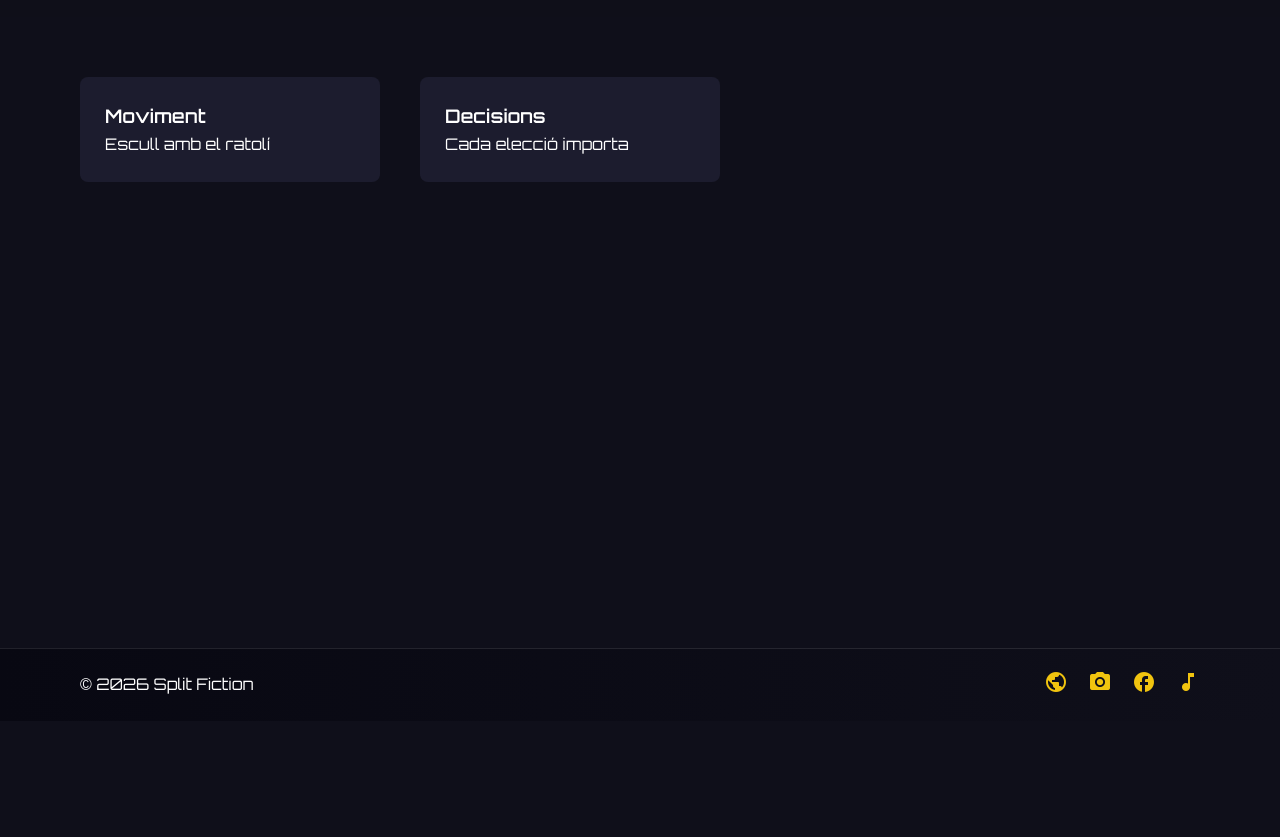
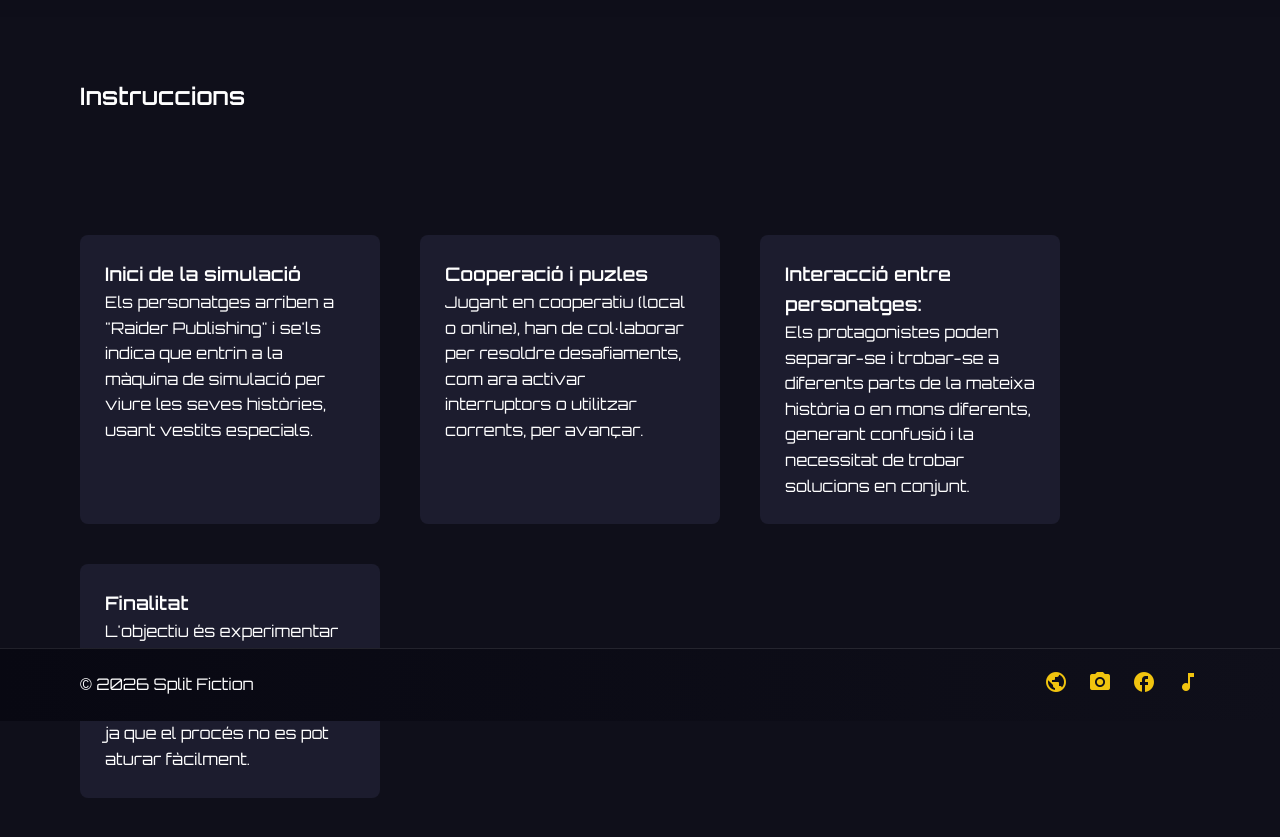
Before and after one commit to NazanAguilar/Proyecto-Split-Fiction, a plain HTML site: page M4/instruccions.html in a window 1280 px wide. Shown: the part 79-916 px from the top of the page. Before the commit the page ends 800 px from the top, so only its background shows below. Drawn offline with Linux system fonts and the light colour scheme.

Commit message:
Imatges carrousel + instruccions.

```diff
--- a/M4/instruccions.html
+++ b/M4/instruccions.html
@@ -25,14 +25,26 @@
   </nav>
 </header>
 
+<section>
+  <h1>Instruccions</h1>
+</section>
+
 <section class="flex">
   <div class="card">
-    <h3>Moviment</h3>
-    <p>Escull amb el ratolí</p>
+    <h3>Inici de la simulació</h3>
+    <p>Els personatges arriben a "Raider Publishing" i se'ls indica que entrin a la màquina de simulació per viure les seves històries, usant vestits especials.</p>
   </div>
   <div class="card">
-    <h3>Decisions</h3>
-    <p>Cada elecció importa</p>
+    <h3>Cooperació i puzles</h3>
+    <p>Jugant en cooperatiu (local o online), han de col·laborar per resoldre desafiaments, com ara activar interruptors o utilitzar corrents, per avançar.</p>
+  </div>
+  <div class="card">
+    <h3>Interacció entre personatges:</h3>
+    <p>Els protagonistes poden separar-se i trobar-se a diferents parts de la mateixa història o en mons diferents, generant confusió i la necessitat de trobar solucions en conjunt.</p>
+  </div>
+  <div class="card">
+    <h3>Finalitat</h3>
+    <p>L'objectiu és experimentar les històries, registrar-ho tot i trobar una fallada per poder sortir de la simulació, ja que el procés no es pot aturar fàcilment.</p>
   </div>
 </section>
 
```
Also changed, not shown: M4/historia.html (+3 -3 lines), M4/index.html (+5 -0 lines), M4/img/imatge1.png (added), M4/img/imatge2.png (added), M4/img/imatge3.png (added).
